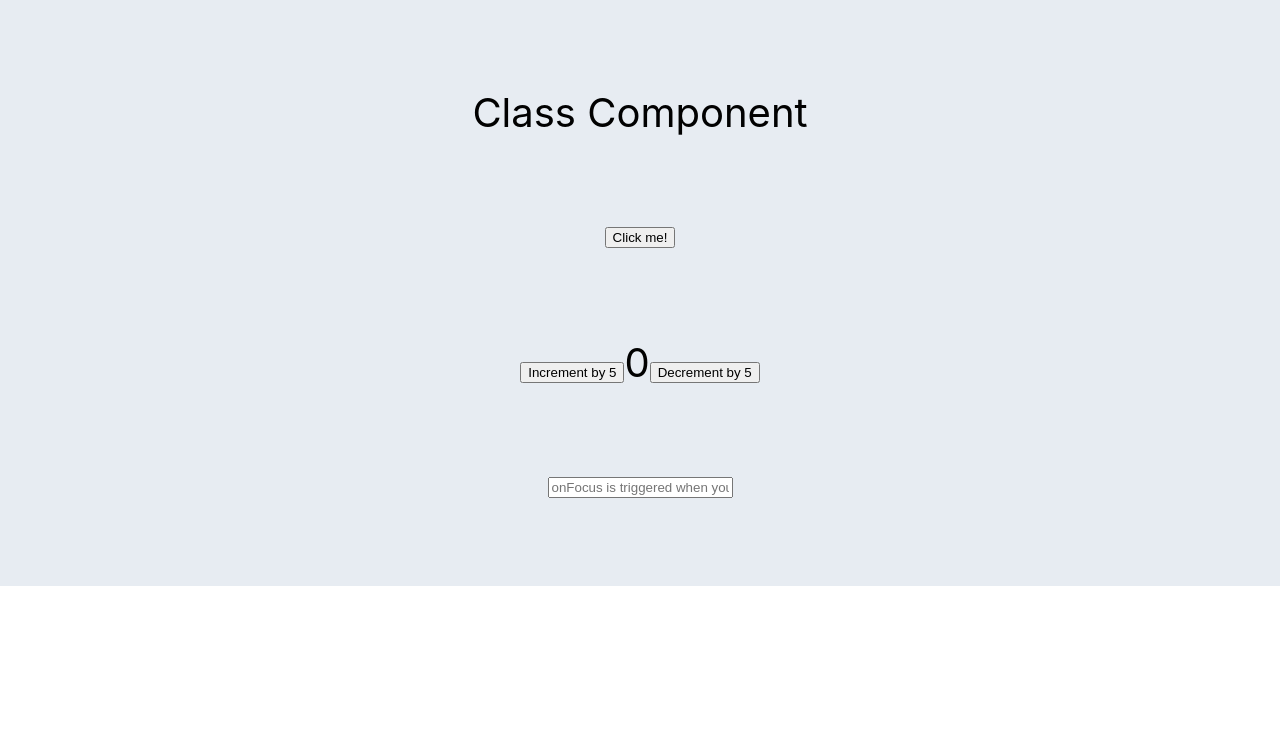
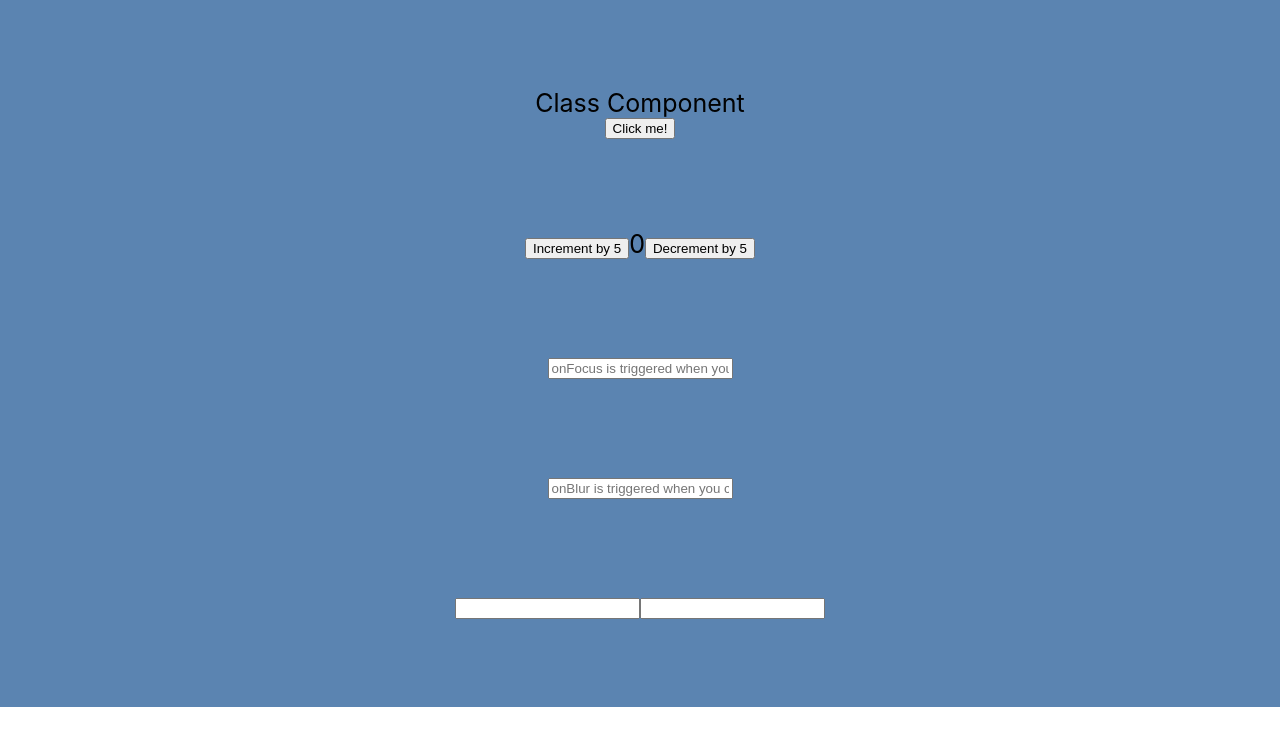
Before and after one commit to VictorSelischev/react-49-conspect, a React (Create React App) app: page / in a window 1280 px wide. Shown: the top 746 px of the page. Built offline with nearby package versions, Linux system fonts and the light colour scheme.

Commit message:
Добавляет компонент с событием Blur

```diff
--- a/src/App.jsx
+++ b/src/App.jsx
@@ -1,6 +1,8 @@
 import { Counter } from './components/Counter/Counter';
 import { MyClassComponent } from './components/MyClassComponent/MyClassComponent';
 import Focus from './components/Focus/Focus';
+import Blur from './components/Blur/Blur';
+import FocusBlur from './components/FocusBlur/FocusBlur';
 
 export const App = () => {
   return (
@@ -13,15 +15,17 @@ export const App = () => {
         flexDirection: 'column',
         justifyContent: 'center',
         alignItems: 'center',
-        fontSize: 40,
+        fontSize: 25,
         color: '#010101',
-        backgroundColor: '#e7ecf2',
+        backgroundColor: '#5B84B1FF',
       }}
     >
       <MyClassComponent />
-      <button className="section" onClick={event => console.log(event)}>Click me!</button>
+      <button onClick={event => console.log(event)}>Click me!</button>
       <Counter step={5} />
       <Focus />
+      <Blur />
+      <FocusBlur />
     </div>
   );
 };
--- /dev/null
+++ b/src/components/Blur/Blur.jsx
@@ -0,0 +1,12 @@
+export default function Blur() {
+  return (
+    <div className="section">
+      <input
+        onBlur={e => {
+          console.log('Triggered because this input lost focus');
+        }}
+        placeholder="onBlur is triggered when you click this input and then you click outside of it."
+      />
+    </div>
+  );
+}
--- a/src/components/Focus/Focus.jsx
+++ b/src/components/Focus/Focus.jsx
@@ -1,10 +1,13 @@
 export default function Focus() {
   return (
-    <input className="section"
-      onFocus={(e) => {
-        console.log('Focused on input');
-      }}
-      placeholder="onFocus is triggered when you click this input."
-    />
-  )
+    <div className="section">
+      <input
+        onFocus={e => {
+          console.log('Focused on input');
+          console.log(e);
+        }}
+        placeholder="onFocus is triggered when you click this input."
+      />
+    </div>
+  );
 }
--- /dev/null
+++ b/src/components/FocusBlur/FocusBlur.jsx
@@ -0,0 +1,33 @@
+export default function FocusBlur() {
+  return (
+    <div className="section"
+      tabIndex={1}
+      onFocus={(e) => {
+        if (e.currentTarget === e.target) {
+            console.log('focused self');
+            console
+        } else {
+          console.log('focused child', e.target);
+        }
+        if (!e.currentTarget.contains(e.relatedTarget)) {
+          // Not triggered when swapping focus between children
+          console.log('focus entered self');
+        }
+      }}
+      onBlur={(e) => {
+        if (e.currentTarget === e.target) {
+          console.log('unfocused self');
+        } else {
+          console.log('unfocused child', e.target);
+        }
+        if (!e.currentTarget.contains(e.relatedTarget)) {
+          // Not triggered when swapping focus between children
+          console.log('focus left self');
+        }
+      }}
+    >
+      <input id="1" />
+      <input id="2" />
+    </div>
+  );
+}
--- a/src/index.css
+++ b/src/index.css
@@ -13,5 +13,5 @@ code {
 }
 
 .section {
-  margin-top: 90px;
+  padding-top: 90px;
 }
```
Also changed, not shown: src/components/Blur/Blur.module.css (added), src/components/FocusBlur/FocusBlur.module.css (added).
